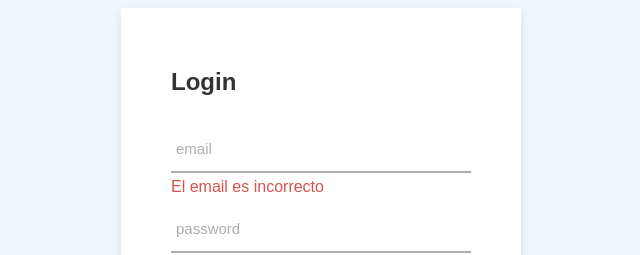
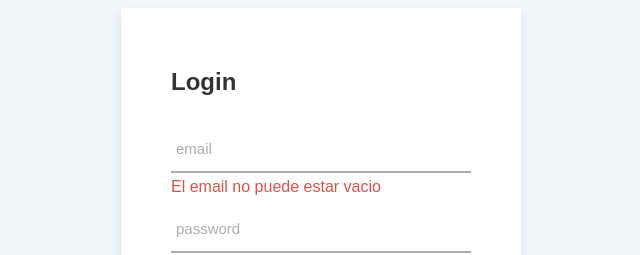
Before and after one commit to JimenaLomeli/calendarWeb, a plain HTML site: page index.html in a window 1280 px wide. Both pictures are taken after a click on the button "LOGIN". Shown: the top 255 px of the page, 319-959 px from the left. Drawn offline with Linux system fonts and the light colour scheme.

Commit message:
Again with validations

```diff
--- a/index.html
+++ b/index.html
@@ -12,7 +12,7 @@
                 <div class="input_wrap">
                     <input id="email" type="text" name="email" placeholder="email">
                 </div>
-                <span id="email_error" class="error hidden">El email es incorrecto</span>
+                <span id="email_error" class="error hidden">El email no puede estar vacio</span>
                 <div class="input_wrap">
                     <input id="password" type="password" name="password" placeholder="password">
                 </div>
--- a/js/index.js
+++ b/js/index.js
@@ -8,9 +8,7 @@ $('#login_button').on('click', function(){
   let email_error = $('#email_error')
   let password_error = $('#password_error')
 
-  if (email === "" || valida_email(email.value)) {
-    console.log(email === "")
-    console.log(!valida_email(email.value))
+  if (email === "") {
     email_error.removeClass('hidden');
     valEmail = false
   } else {
@@ -54,8 +52,3 @@ $('#login_button').on('click', function(){
     })
   }
 })
-
-function valida_email(email) {
-    var regexp_email = /\S+@\S+\.\S+/;
-    return regexp_email.test(email);
-}
```
Also changed, not shown: js/signup.js (+1 -6 lines), signup.html (+1 -1 lines).
